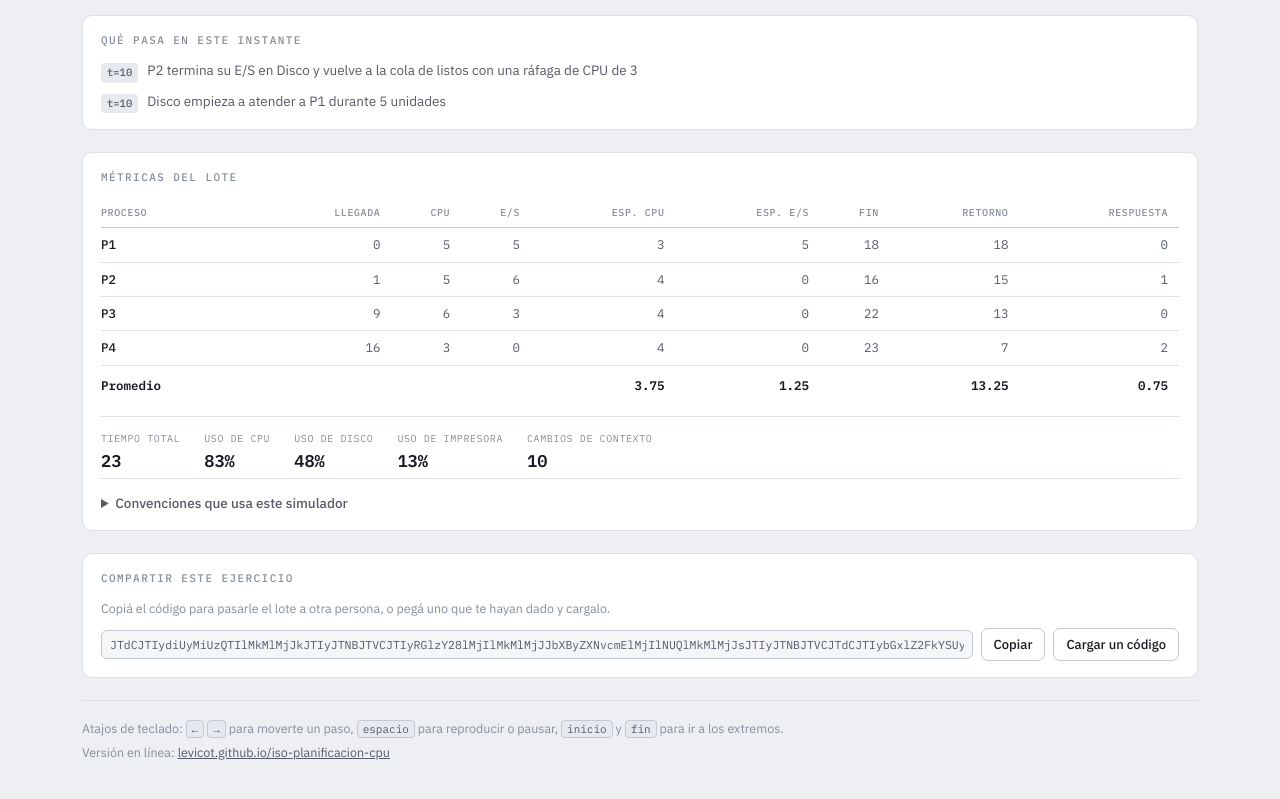
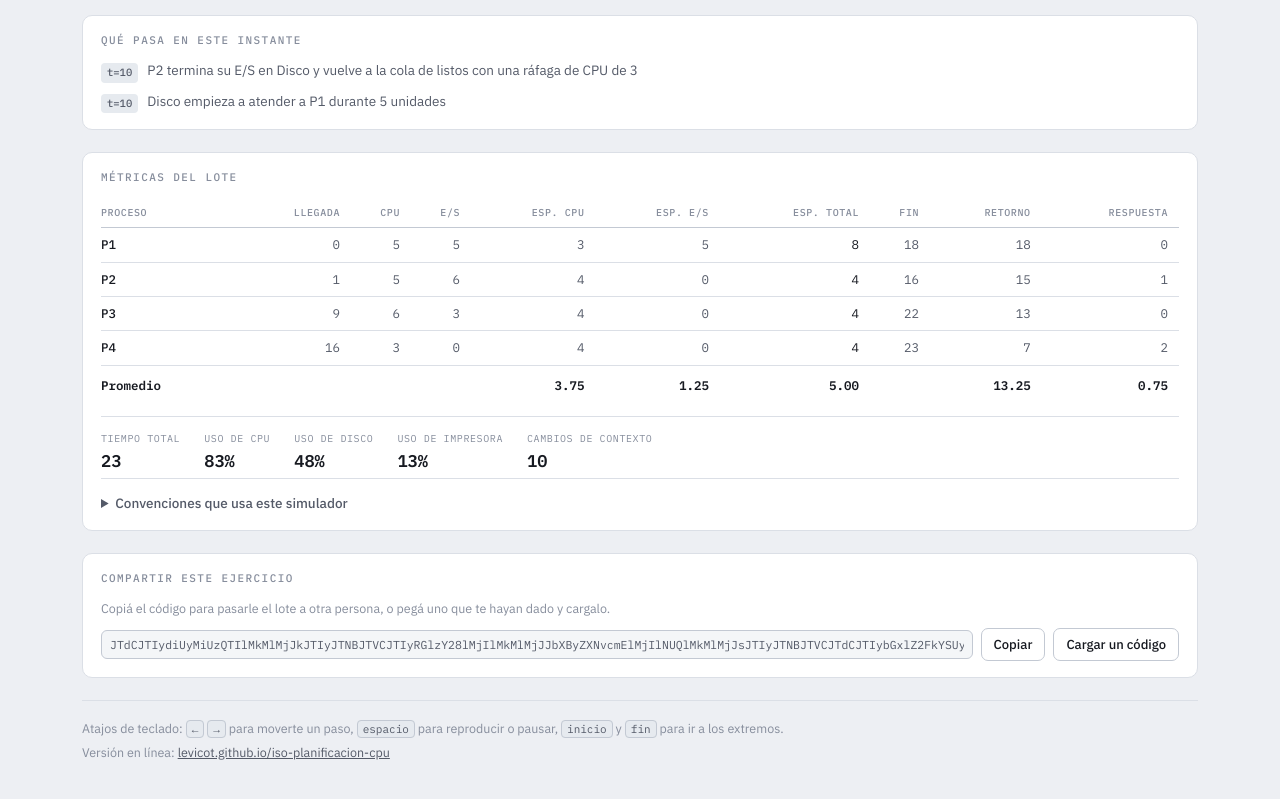
Before and after one commit to levicot/iso-planificacion-cpu, a plain HTML site: page index.html in a window 1280 px wide. Shown: the part 1496-2295 px from the top of the page. Drawn offline with Linux system fonts and the light colour scheme.

Commit message:
Agrega la columna de espera total a las métricas
Suma la espera de CPU y la de E/S en una sola cifra, con su promedio, y
deja la identidad legible de un vistazo contra las columnas contiguas:
retorno = CPU + E/S + espera total.

Co-Authored-By: Claude Opus 5 <noreply@anthropic.com>

```diff
--- a/index.html
+++ b/index.html
@@ -202,6 +202,7 @@ th{font-size:10px;letter-spacing:.06em;text-transform:uppercase;color:var(--ink-
 td{border-bottom:1px solid var(--line);color:var(--ink-2)}
 th:first-child,td:first-child{text-align:left;padding-left:0}
 td.id{color:var(--ink);font-weight:500}
+td.total{color:var(--ink)}
 tr.prom td{border-bottom:none;color:var(--ink);font-weight:600;padding-top:10px}
 .global{display:flex;gap:24px;flex-wrap:wrap;margin-top:14px;padding-top:14px;border-top:1px solid var(--line)}
 .global div{display:flex;flex-direction:column;gap:1px}
@@ -335,7 +336,7 @@ kbd{font-family:'IBM Plex Mono',monospace;font-size:11px;background:var(--panel-
     <ul>
       <li>Cada dispositivo atiende a un proceso por vez y sin expropiación: el que empieza un servicio lo termina.</li>
       <li>La cola de cada dispositivo es FIFO, por orden de pedido. Cuando el dispositivo se libera toma al primero de su cola en ese mismo instante.</li>
-      <li>El tiempo en la cola de un dispositivo cuenta como <b>espera de E/S</b>, no como espera de CPU. Por eso <span class="mono">retorno = CPU + E/S + espera CPU + espera E/S</span>.</li>
+      <li>El tiempo en la cola de un dispositivo cuenta como <b>espera de E/S</b>, no como espera de CPU. La columna <b>Esp. total</b> las suma, de modo que <span class="mono">retorno = CPU + E/S + espera total</span>.</li>
       <li>Dentro de un mismo instante, primero se encolan en listos los procesos que terminan su E/S y después las llegadas nuevas.</li>
       <li>En SJF y SRTF, ante dos procesos con la misma ráfaga o el mismo tiempo restante gana el que lleva más tiempo en la cola.</li>
       <li>SJF compara la <b>ráfaga de CPU actual</b>, no la suma de todas las ráfagas del proceso.</li>
@@ -718,9 +719,10 @@ function renderPanel(){
 function renderMetricas(){
   const m = sim.met, n = m.length;
   const prom = f => (m.reduce((a,x) => a + x[f], 0) / n).toFixed(2);
-  let h = '<thead><tr><th>Proceso</th><th>Llegada</th><th>CPU</th><th>E/S</th><th>Esp. CPU</th><th>Esp. E/S</th><th>Fin</th><th>Retorno</th><th>Respuesta</th></tr></thead><tbody>';
-  h += m.map(x => `<tr><td class="id">${x.id}</td><td>${x.llegada}</td><td>${x.cpu}</td><td>${x.es}</td><td>${x.espCPU}</td><td>${x.espES}</td><td>${x.fin}</td><td>${x.retorno}</td><td>${x.respuesta}</td></tr>`).join('');
-  h += `<tr class="prom"><td>Promedio</td><td></td><td></td><td></td><td>${prom('espCPU')}</td><td>${prom('espES')}</td><td></td><td>${prom('retorno')}</td><td>${prom('respuesta')}</td></tr></tbody>`;
+  const promTot = (m.reduce((a,x) => a + x.espCPU + x.espES, 0) / n).toFixed(2);
+  let h = '<thead><tr><th>Proceso</th><th>Llegada</th><th>CPU</th><th>E/S</th><th>Esp. CPU</th><th>Esp. E/S</th><th>Esp. total</th><th>Fin</th><th>Retorno</th><th>Respuesta</th></tr></thead><tbody>';
+  h += m.map(x => `<tr><td class="id">${x.id}</td><td>${x.llegada}</td><td>${x.cpu}</td><td>${x.es}</td><td>${x.espCPU}</td><td>${x.espES}</td><td class="total">${x.espCPU + x.espES}</td><td>${x.fin}</td><td>${x.retorno}</td><td>${x.respuesta}</td></tr>`).join('');
+  h += `<tr class="prom"><td>Promedio</td><td></td><td></td><td></td><td>${prom('espCPU')}</td><td>${prom('espES')}</td><td>${promTot}</td><td></td><td>${prom('retorno')}</td><td>${prom('respuesta')}</td></tr></tbody>`;
   $('#metricas').innerHTML = h;
   $('#global').innerHTML =
     `<div><span class="k">Tiempo total</span><span class="v">${sim.T}</span></div>` +
```
